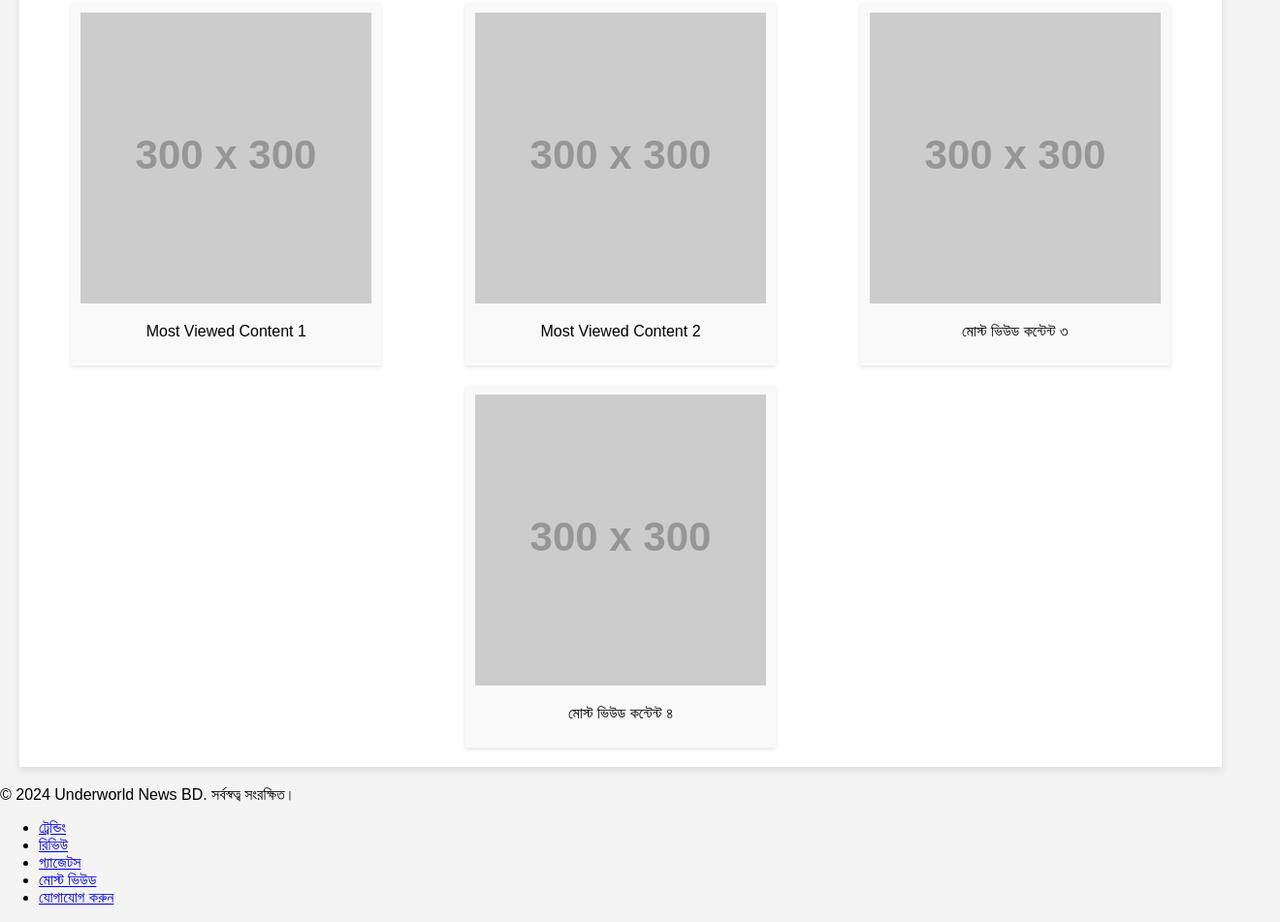
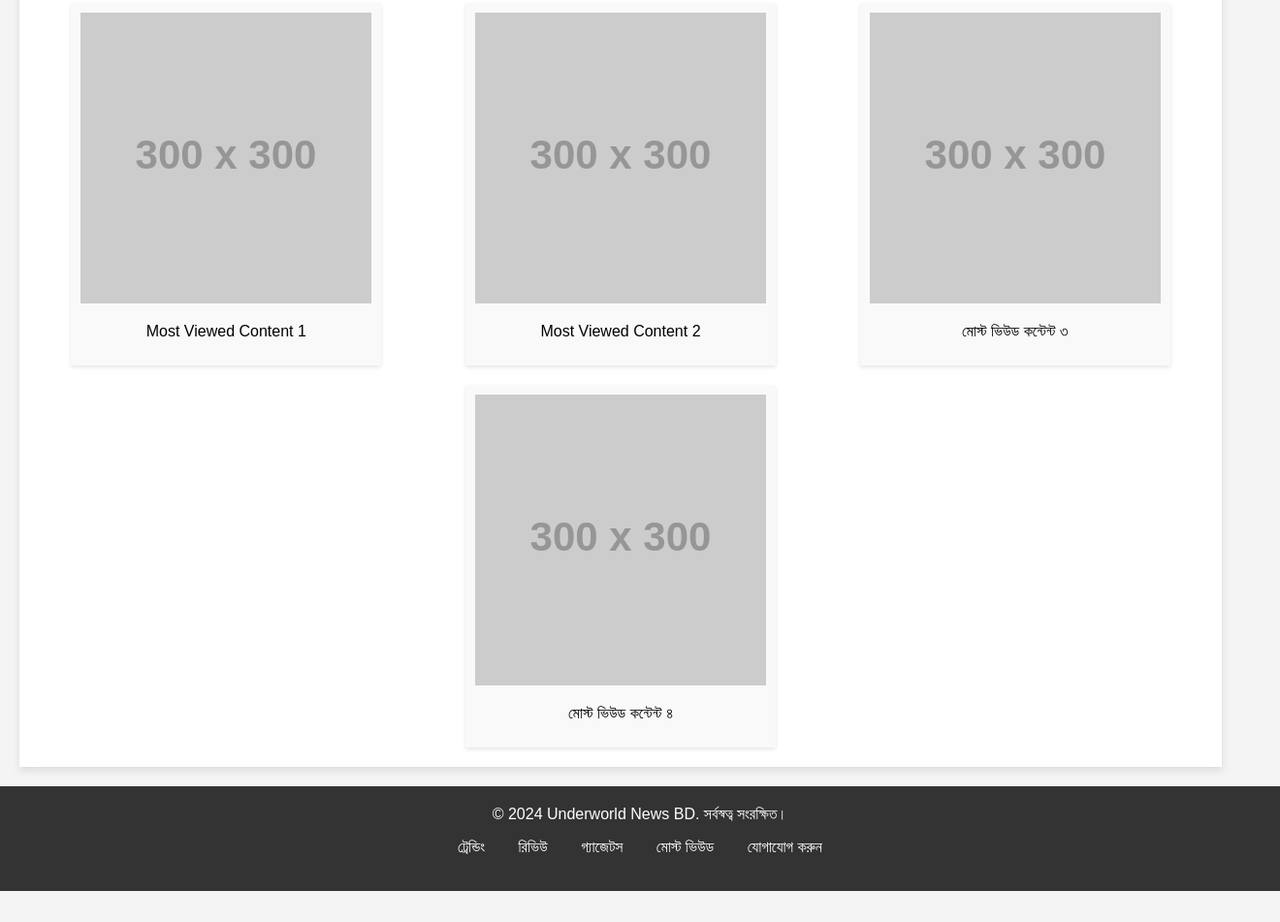
Before and after one commit to Sabbir128/SA-Tv-BD, a plain HTML site: page index.html in a window 1280 px wide. Shown: the part 2917-3868 px from the top of the page at 97% size, 1320 px wide, since content can reach past the window. After the commit the page ends 3836 px from the top, so only its background shows below. Drawn offline with Linux system fonts and the light colour scheme; placeholder pictures from the web are drawn by us.

Commit message:
Update styles.css

```diff
--- a/styles.css
+++ b/styles.css
@@ -60,3 +60,31 @@ h2 {
 .content-item:hover {
     transform: translateY(-5px);
 }
+footer {
+    background-color: #333;
+    color: white;
+    text-align: center;
+    padding: 20px;
+    position: relative;
+    bottom: 0;
+    width: 100%;
+}
+
+.footer-content p {
+    margin: 0;
+}
+
+.footer-content ul {
+    list-style: none;
+    padding: 0;
+}
+
+.footer-content ul li {
+    display: inline;
+    margin: 0 15px;
+}
+
+.footer-content ul li a {
+    color: white;
+    text-decoration: none;
+}
```
